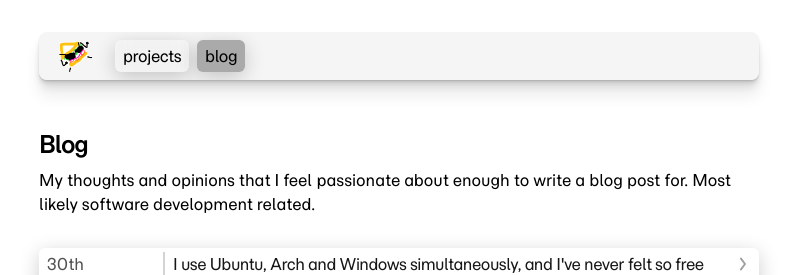
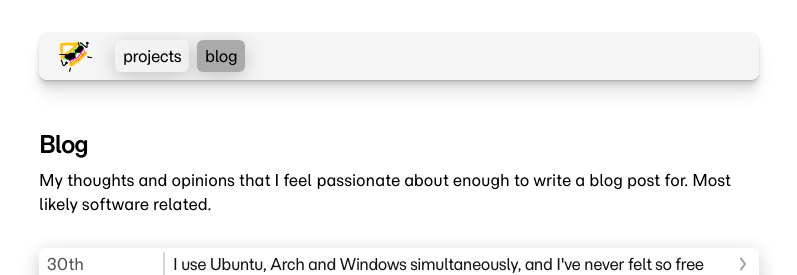
Before and after one commit to donnybeelo/donnybeelo.github.io, a Next.js app: page /blog in a window 1280 px wide. Shown: the top 275 px of the page, without its empty margins (241-1038 px from the left). Built offline with nearby package versions, Linux system fonts and the light colour scheme; no server answers.

Commit message:
Fix wording of main blog page

```diff
--- a/app/blog/page.tsx
+++ b/app/blog/page.tsx
@@ -3,7 +3,7 @@ import type { Metadata } from "next";
 
 export const metadata: Metadata = {
 	title: "Blog",
-	description: "A collection of my thoughts.",
+	description: "My collection of opinion pieces.",
 };
 
 export default function Page() {
@@ -12,7 +12,7 @@ export default function Page() {
 			<h1 className="font-semibold text-2xl tracking-tighter">Blog</h1>
 			<p className="mb-8">
 				My thoughts and opinions that I feel passionate about enough to write a
-				blog post for. Most likely software development related.
+				blog post for. Most likely software related.
 			</p>
 			<BlogPosts />
 		</section>
```
